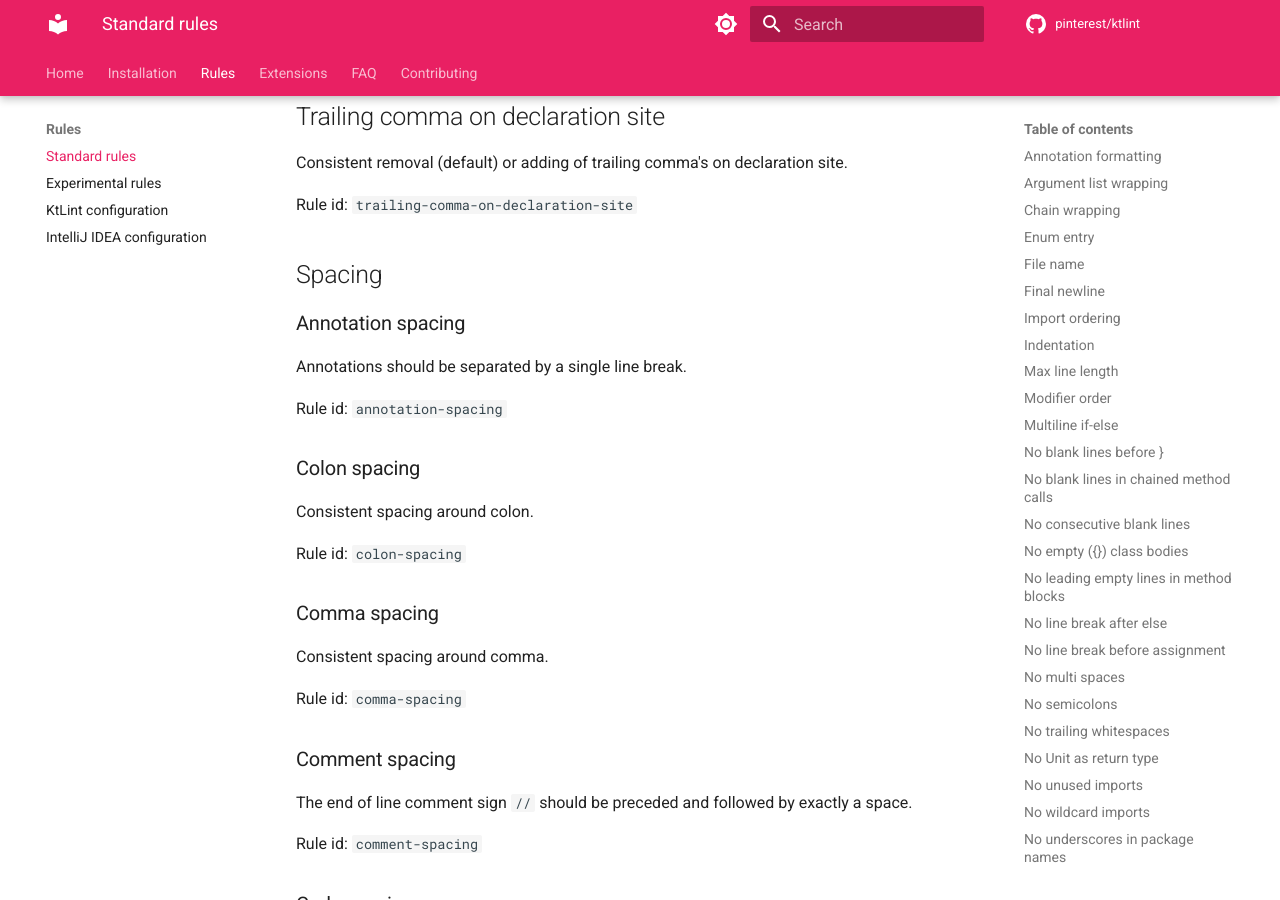
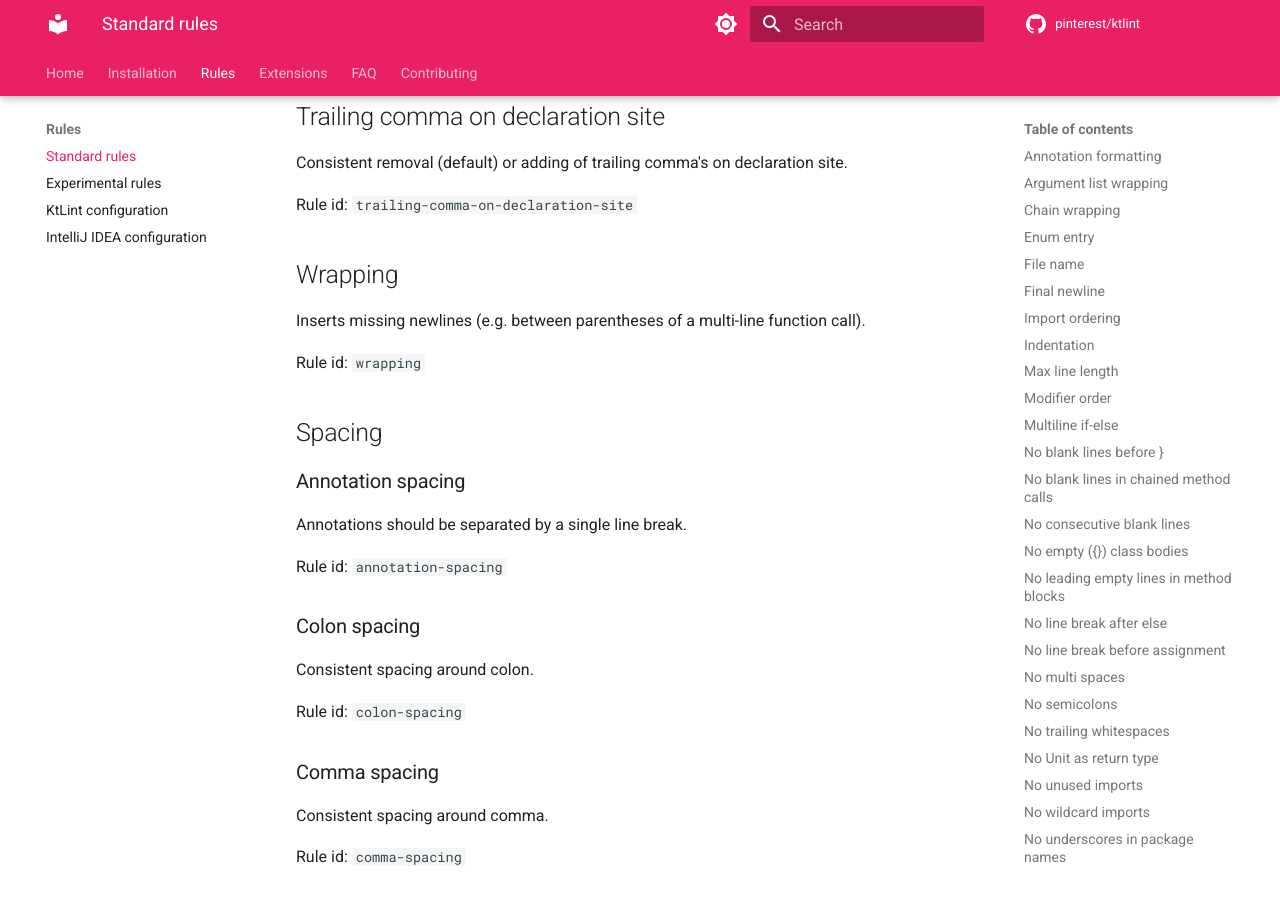
Before and after one commit to pinterest/ktlint, an MkDocs documentation site: the page built from docs/rules/standard.md, in a window 1280 px wide and 900 px high, scrolled down 4796 px. Built offline with MkDocs 1.6.1 and Material for MkDocs 9.7.7, drawn with Linux system fonts in a browser that asks for light colours; comment, search, counter and statistics services are not loaded.

Commit message:
Add `wrapping` rule to docs

```diff
--- a/docs/rules/standard.md
+++ b/docs/rules/standard.md
@@ -178,6 +178,12 @@ Consistent removal (default) or adding of trailing comma's on declaration site.
 
 Rule id: `trailing-comma-on-declaration-site`
 
+## Wrapping
+
+Inserts missing newlines (e.g. between parentheses of a multi-line function call).
+
+Rule id: `wrapping`
+
 ## Spacing
 
 ### Annotation spacing
```
